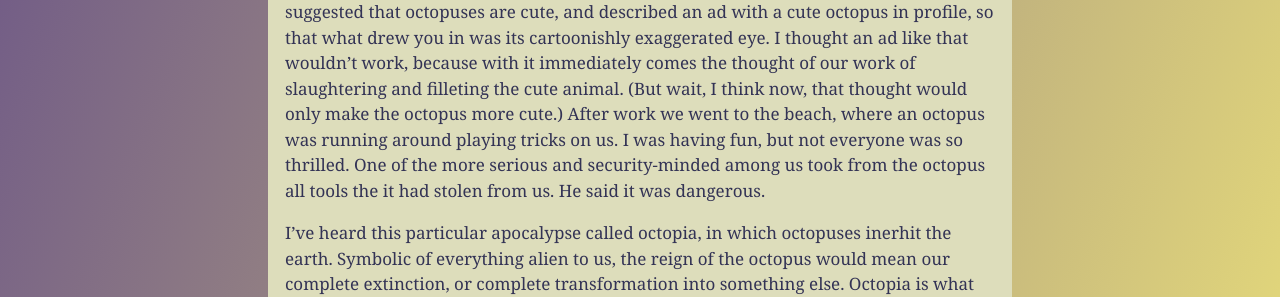
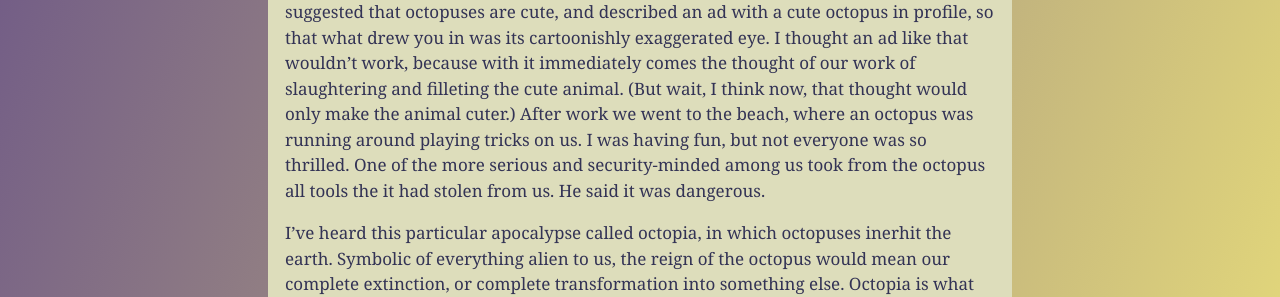
Before and after one commit to meanyhead/meanyhead.github.io, a Jekyll site: the page built from _posts/2019-2-27-great-dogfights.md, in a window 1280 px wide and 900 px high, scrolled down 2161 px. Shown: the part 438-735 px from the top of the window. Built offline with Jekyll 4.4.1, drawn with Linux system fonts in a browser that asks for light colours; comment, search, counter and statistics services are not loaded; some of the changed text lies outside the part shown.

Commit message:
animal cuter

```diff
--- a/_posts/2019-2-27-great-dogfights.md
+++ b/_posts/2019-2-27-great-dogfights.md
@@ -49,7 +49,7 @@ During the last straightforwardly romantic relationship I was in, I visited a fr
 
 For a revolutionary, a draw would be a defeat. We're living in a draw, which must end. If it's a bad end, this is called apocalyptic thinking, which has become, in the crowdsourced mass cognitive behavioural therapy that is twitter, one of the thought-distortions that must be avoided if we're to collectively understand ourselves exactly as we are. From a painstakingly accurate description of the present historical moment, can anything move? I'm afraid of description becoming prescription, a change that makes change impossible. Apparently I'm so afraid of CBT becoming prescription that I've barely read anything about it, and thus know almost nothing about it, yet (of course) have an opinion: The management of distortions--or in apocalyptic terms, the clearing away of all distortions--that appears to be its therapeutic aim, seems to me to be judging what is and isn't distorted based on what is productive, what makes the patient a productive member of society. And the sad truth is I want absolute truth!
 
-I watched a video of an octopus reaching over with its tentacle and tapping a shrimp on the side of its body that faced away from the octopus, so that the shrimp fled into the octopus's grasp, and, eventually, mouth. Somewhere, I can't figure out where, I read the word "tentacle" as a metaphor for a concept reaching into your mind and not letting go even after the tentacle has, which now sounds like a very Hegelian and very hentai image of consciousness. That night I dreamt I worked in an octopus processing plant. We the octopus processors were discussing how to market octopus meat, and someone suggested that octopuses are cute, and described an ad with a cute octopus in profile, so that what drew you in was its cartoonishly exaggerated eye. I thought an ad like that wouldn't work, because with it immediately comes the thought of our work of slaughtering and filleting the cute animal. (But wait, I think now, that thought would only make the octopus more cute.) After work we went to the beach, where an octopus was running around playing tricks on us. I was having fun, but not everyone was so thrilled. One of the more serious and security-minded among us took from the octopus all tools the it had stolen from us. He said it was dangerous.
+I watched a video of an octopus reaching over with its tentacle and tapping a shrimp on the side of its body that faced away from the octopus, so that the shrimp fled into the octopus's grasp, and, eventually, mouth. Somewhere, I can't figure out where, I read the word "tentacle" as a metaphor for a concept reaching into your mind and not letting go even after the tentacle has, which now sounds like a very Hegelian and very hentai image of consciousness. That night I dreamt I worked in an octopus processing plant. We the octopus processors were discussing how to market octopus meat, and someone suggested that octopuses are cute, and described an ad with a cute octopus in profile, so that what drew you in was its cartoonishly exaggerated eye. I thought an ad like that wouldn't work, because with it immediately comes the thought of our work of slaughtering and filleting the cute animal. (But wait, I think now, that thought would only make the animal cuter.) After work we went to the beach, where an octopus was running around playing tricks on us. I was having fun, but not everyone was so thrilled. One of the more serious and security-minded among us took from the octopus all tools the it had stolen from us. He said it was dangerous.
 
 I've heard this particular apocalypse called octopia, in which octopuses inerhit the earth. Symbolic of everything alien to us, the reign of the octopus would mean our complete extinction, or complete transformation into something else. Octopia is what happens if the you are not the one you thought you were, once separated from your asexual reproduction, or if, having worked through all your cognitive distortions, you discover you don't recognize yourself at all. It's not this paragraph.
 
```
